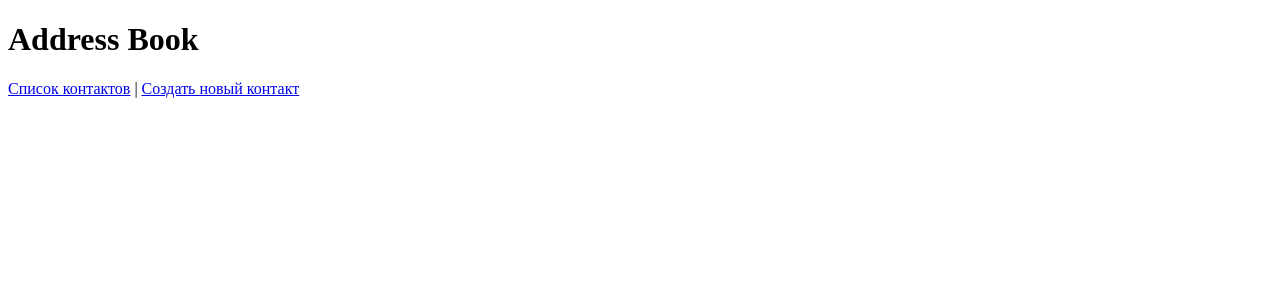
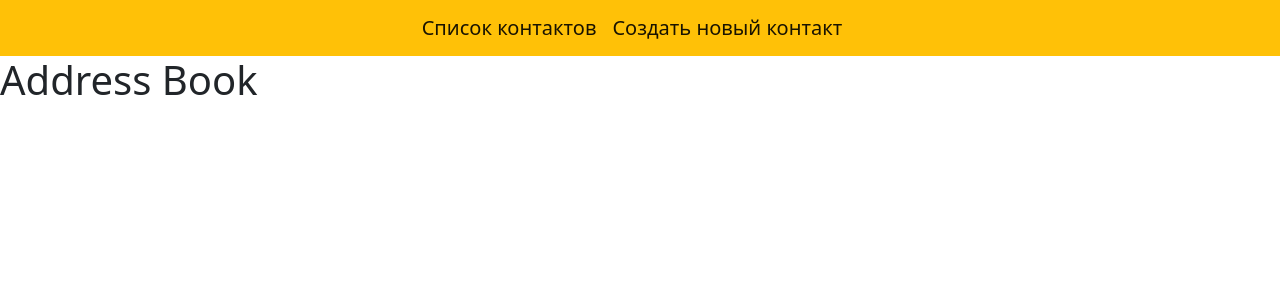
Before and after one commit to ArtMot99/AdressBook, a Django app: page /address/ in a window 1280 px wide. Shown: the top 300 px of the page. Run offline with Django 4.2, Linux system fonts and the light colour scheme; data that the repository does not hold is empty; some libraries are stand-ins or nearby versions.

Commit message:
Подключены стили для меню, меню перенесено в вверх в отображении браузера

```diff
--- a/address/templates/address/create_contact.html
+++ b/address/templates/address/create_contact.html
@@ -7,8 +7,8 @@
 
 
 {% block content %}
+    {% include 'includes/navbar.html' %}
     <h1>Создайте новый контакт</h1>
-    {% include 'includes/navbar.html' %}
     <form action="" method="post">
         {% csrf_token %}
         {{ form.as_p }}
--- a/address/templates/address/index.html
+++ b/address/templates/address/index.html
@@ -7,8 +7,8 @@
 
 
 {% block content %}
+    {% include 'includes/navbar.html' %}
     <h1>Address Book</h1>
-    {% include 'includes/navbar.html' %}
     {% for person in contact %}
     <h3>Contact info</h3>
         <p><tt>Name:</tt> <em>{{ person.name }}</em></p>
--- a/address/templates/address/info_about_contact.html
+++ b/address/templates/address/info_about_contact.html
@@ -7,10 +7,9 @@
 
 
 {% block content %}
-
+    {% include 'includes/navbar.html' %}
     <h2>All info about contact</h2>
     <hr size="1">
-    {% include 'includes/navbar.html' %}
         <p><tt>User:</tt> <em>{{ contact.user }}</em></p>
         <p><tt>Name:</tt> <em>{{ contact.name }}</em></p>
         <p><tt>Surname:</tt> <em>{{ contact.surname }}</em></p>
--- a/address/templates/address/update_contact.html
+++ b/address/templates/address/update_contact.html
@@ -7,8 +7,8 @@
 
 
 {% block content %}
+    {% include 'includes/navbar.html' %}
     <h1>Обновите выбраный контакт</h1>
-    {% include 'includes/navbar.html' %}
     <form action="" method="post">
         {% csrf_token %}
         {{ form.as_p }}
--- a/address/templates/includes/navbar.html
+++ b/address/templates/includes/navbar.html
@@ -1,4 +1,4 @@
-<nav>
-    <a href="{% url 'main_menu' %}">Список контактов</a> |
-    <a href="{% url 'create' %}">Создать новый контакт</a>
+<nav class="navbar navbar-expand navbar-light bg-warning justify-content-center">
+    <a class="navbar-brand" href="{% url 'main_menu' %}">Список контактов</a>
+    <a class="navbar-brand" href="{% url 'create' %}">Создать новый контакт</a>
 </nav>
--- a/templates/base.html
+++ b/templates/base.html
@@ -3,6 +3,8 @@
 <head>
     <meta charset="UTF-8">
     <title>{% block title %} {% endblock %}</title>
+    {% load static %}
+    <link rel="stylesheet" href="{% static 'css/bootstrap.min.css' %}" type="text/css">
 </head>
 <body>
     {% block content %} {% endblock %}
```
